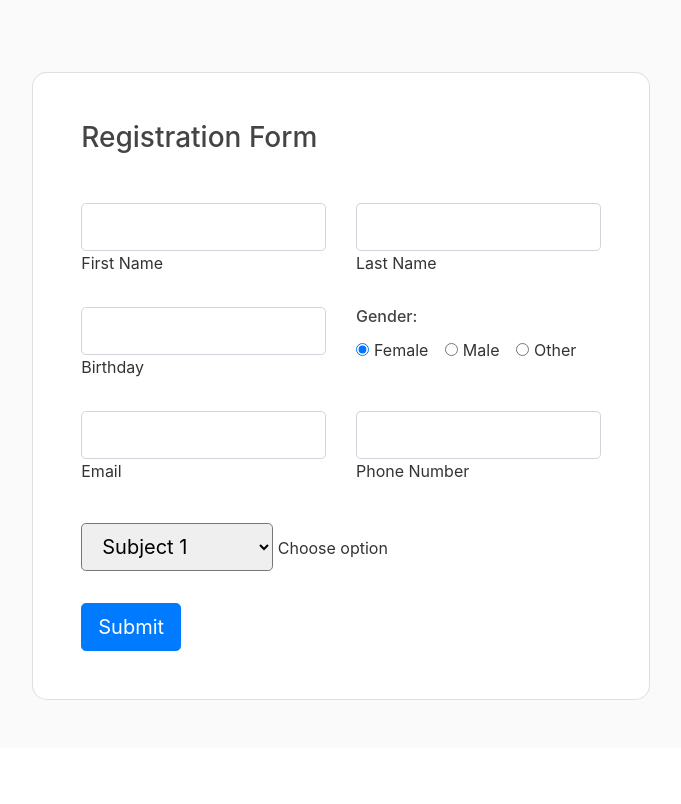
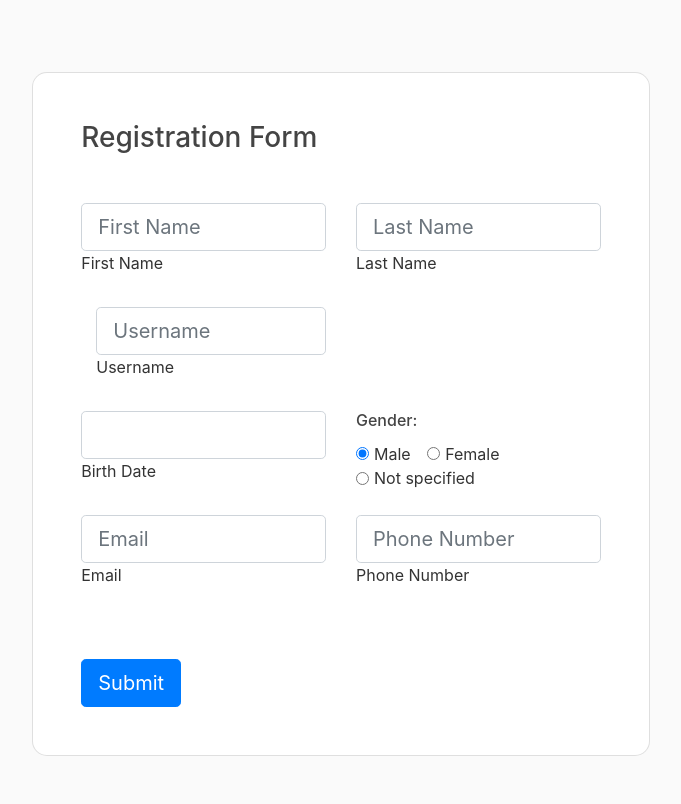
Before and after one commit to om-modh/expense_project, a Django app: page /register/ in a window 1280 px wide. Shown: the part 56-860 px from the top of the page, without its empty margins (299-980 px from the left). Before the commit the page ends 756 px from the top, so only its background shows below. Run offline with Django 4.2, Linux system fonts and the light colour scheme; some libraries are stand-ins or nearby versions.

Commit message:
first commit

```diff
--- a/users/forms.py
+++ b/users/forms.py
@@ -1,18 +1,24 @@
 from django import forms
-from django.contrib.auth.models import User
-from .models import User
+# from django.contrib.auth.models import User
+from .models import UserDetail
 from django.contrib.auth.forms import UserCreationForm
 from django.forms.widgets import NumberInput
 
 
-class UserRegistrationForm(UserCreationForm):
-    first_name = forms.CharField(label='First Name', max_length=20, empty_value=False)
-    last_name = forms.CharField(label='Last Name', max_length=20)
-    username = forms.CharField(label='Username', max_length=30)
-    email = forms.EmailField()
-    DateOfBirth = forms.DateField(label='Birth Date', widget=NumberInput(attrs={'type':'date'}))
-    PhoneNo = forms.CharField(label='Phone Number', max_length=12, min_length=9)
+class UserRegistrationForm(forms.Form):
+    # GENDER_CHOICES = (
+    #     (0, 'Male'),
+    #     (1, 'Female'),
+    #     (2, 'Not Specified'),
+    # )
+    # first_name = forms.CharField(label='First Name', max_length=20, empty_value=False)
+    # last_name = forms.CharField(label='Last Name', max_length=20)
+    # username = forms.CharField(label='Username', max_length=30)
+    # Gender = forms.ChoiceField()
+    # email = forms.EmailField()
+    # DateOfBirth = forms.DateField(label='Birth Date', widget=NumberInput(attrs={'type':'date'}))
+    # PhoneNo = forms.CharField(label='Phone Number', max_length=12, min_length=9)
 
     class Meta:
-        model = User
-        fields = ['first_name', 'last_name', 'username', 'email', 'DateOfBirth', 'PhoneNo', 'password1', 'password2']
+        model = UserDetail
+        fields = ['first_name', 'last_name', 'username', 'gender', 'email', 'DateOfBirth', 'PhoneNo', 'password1', 'password2']
--- a/users/models.py
+++ b/users/models.py
@@ -6,7 +6,7 @@ from phone_field import PhoneField
 GENDER_CHOICES = (
     (0, 'Male'),
     (1, 'Female'),
-    (2, 'Not Specified')
+    (2, 'Not Specified'),
 )
 class UserDetail(models.Model):
     Users = models.OneToOneField(User, on_delete=models.CASCADE)
--- a/users/static/users/main.css
+++ b/users/static/users/main.css
@@ -1,4 +1,4 @@
-.gradient-custom {
+/* .gradient-custom { */
 /* fallback for old browsers */
 /* background: #f093fb; */
 
@@ -7,7 +7,7 @@
 
 /* W3C, IE 10+/ Edge, Firefox 16+, Chrome 26+, Opera 12+, Safari 7+ */
 /* background: linear-gradient(to bottom right, rgba(240, 147, 251, 1), rgba(245, 87, 108, 1)) */
-}
+/* } */
 
 .card-registration .select-input.form-control[readonly]:not([disabled]) {
 font-size: 1rem;
--- a/users/templates/users/register.html
+++ b/users/templates/users/register.html
@@ -43,27 +43,33 @@
                       <div class="col-md-6 mb-4">
 
                         <div class="form-outline">
-                          <input type="text" id="firstName" class="form-control form-control-lg" />
-                          <label class="form-label" for="firstName">First Name</label>
+                          <input type="text" id="first_name" class="form-control form-control-lg" placeholder="First Name" />
+                          <label class="form-label" for="first_name">First Name</label>
                         </div>
 
                       </div>
                       <div class="col-md-6 mb-4">
 
                         <div class="form-outline">
-                          <input type="text" id="lastName" class="form-control form-control-lg" />
-                          <label class="form-label" for="lastName">Last Name</label>
+                          <input type="text" id="last_name" class="form-control form-control-lg" placeholder="Last Name" />
+                          <label class="form-label" for="last_name">Last Name</label>
                         </div>
 
                       </div>
+                    </div>
+                    <div class="col-md-6 mb-4">
+                        <div class="form-outline">
+                          <input type="text" id="username" class="form-control form-control-lg" placeholder="Username" />
+                          <label class="form-label" for="username" required>Username</label>
+                        </div>
                     </div>
 
                     <div class="row">
                       <div class="col-md-6 mb-4 d-flex align-items-center">
 
                         <div class="form-outline datepicker w-100">
-                          <input type="text" class="form-control form-control-lg" id="birthdayDate" />
-                          <label for="birthdayDate" class="form-label">Birthday</label>
+                          <input type="date-local" class="form-control form-control-lg" id="DateOfBirth" />
+                          <label for="DateOfBirth" class="form-label">Birth Date</label>
                         </div>
 
                       </div>
@@ -74,19 +80,19 @@
                         <div class="form-check form-check-inline">
                           <input class="form-check-input" type="radio" name="inlineRadioOptions" id="femaleGender"
                             value="option1" checked />
-                          <label class="form-check-label" for="femaleGender">Female</label>
+                          <label class="form-check-label" for="gender">Male</label>
                         </div>
 
                         <div class="form-check form-check-inline">
                           <input class="form-check-input" type="radio" name="inlineRadioOptions" id="maleGender"
                             value="option2" />
-                          <label class="form-check-label" for="maleGender">Male</label>
+                          <label class="form-check-label" for="gender">Female</label>
                         </div>
 
                         <div class="form-check form-check-inline">
                           <input class="form-check-input" type="radio" name="inlineRadioOptions" id="otherGender"
                             value="option3" />
-                          <label class="form-check-label" for="otherGender">Other</label>
+                          <label class="form-check-label" for="gender">Not specified</label>
                         </div>
 
                       </div>
@@ -96,22 +102,22 @@
                       <div class="col-md-6 mb-4 pb-2">
 
                         <div class="form-outline">
-                          <input type="email" id="emailAddress" class="form-control form-control-lg" />
-                          <label class="form-label" for="emailAddress">Email</label>
+                          <input type="email" id="email" class="form-control form-control-lg" placeholder="Email" />
+                          <label class="form-label" for="email">Email</label>
                         </div>
 
                       </div>
                       <div class="col-md-6 mb-4 pb-2">
 
                         <div class="form-outline">
-                          <input type="tel" id="phoneNumber" class="form-control form-control-lg" />
-                          <label class="form-label" for="phoneNumber">Phone Number</label>
+                          <input type="tel" id="PhoneNo" class="form-control form-control-lg" placeholder="Phone Number" />
+                          <label class="form-label" for="PhoneNo">Phone Number</label>
                         </div>
 
                       </div>
                     </div>
 
-                    <div class="row">
+                    <!-- <div class="row">
                       <div class="col-12">
 
                         <select class="select form-control-lg">
@@ -123,7 +129,7 @@
                         <label class="form-label select-label">Choose option</label>
 
                       </div>
-                    </div>
+                    </div> -->
 
                     <div class="mt-4 pt-2">
                       <input class="btn btn-primary btn-lg" type="submit" value="Submit" />
--- a/users/views.py
+++ b/users/views.py
@@ -3,6 +3,7 @@ from django.shortcuts import render, redirect
 from .forms import UserRegistrationForm
 from django.contrib import messages
 from .serializers import UserSerializer
+from .models import UserDetail
 
 class register(generics.ListCreateAPIView):
     serializer_class = UserSerializer
@@ -10,7 +11,16 @@ class register(generics.ListCreateAPIView):
         if request.method == 'POST':
             form = UserRegistrationForm(request.POST)
             if form.is_valid():
-                form.save()
+                user = UserDetail (
+                    first_name = request.form.get('first_name'),
+                    last_name = request.form.get('last_name'),
+                    username = request.form.get('username'),
+                    DateOfBirth = request.form.get('DateOfBirth'),
+                    gender = request.form.get('gender'),
+                    email = request.form.get('email'),
+                    PhoneNo = request.form.get('PhoneNo'),
+                )
+                user.save()
                 messages.success(request, f'Your Account has been created! You can now Log in')
                 return redirect('login')
         else:
```
